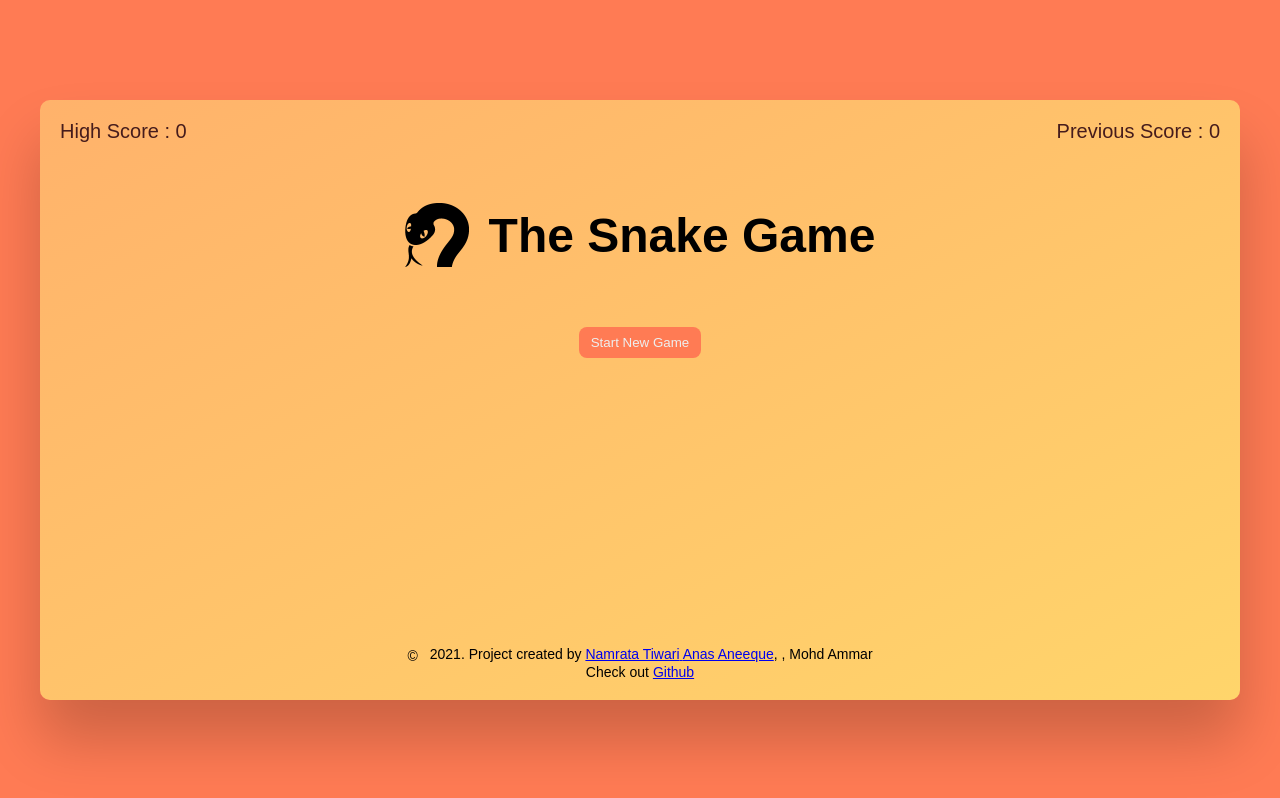
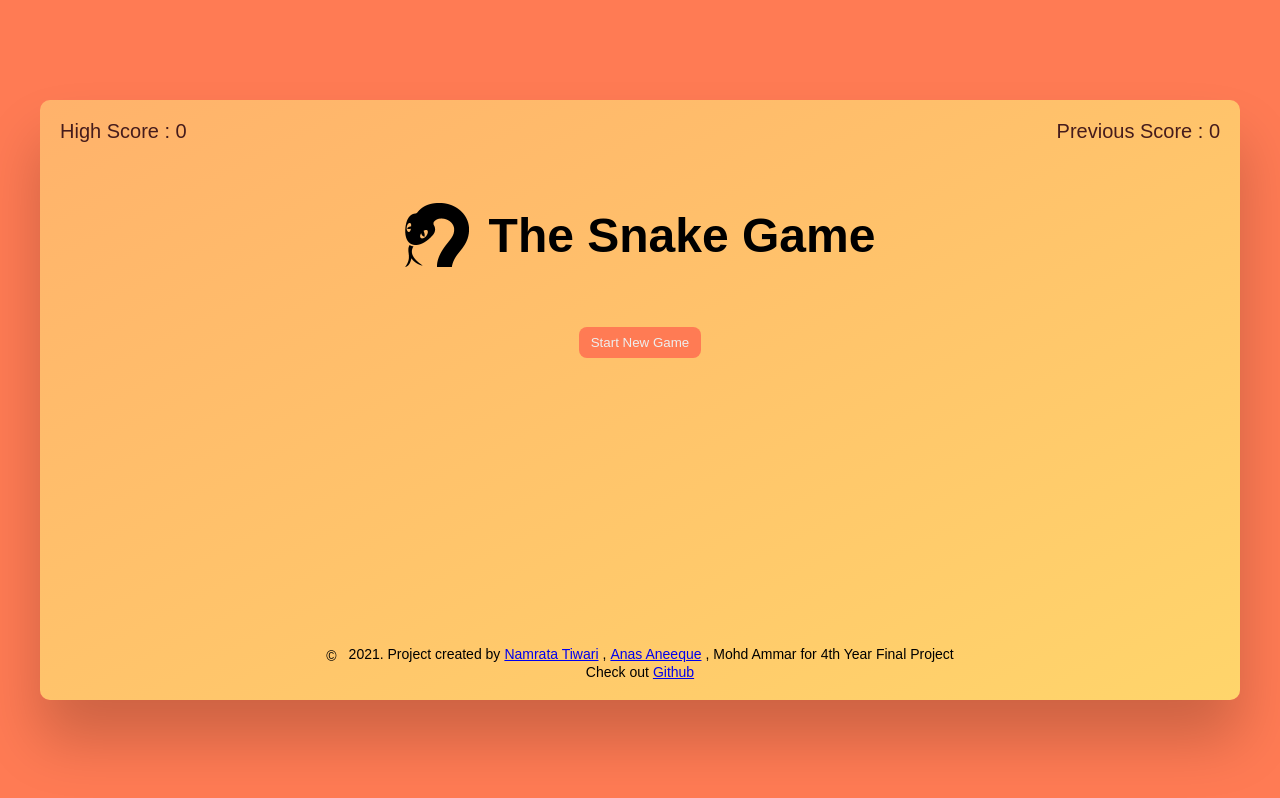
Before and after one commit to Anasnew99/snake-game, a React (Create React App) app: page / in a window 1280 px wide. Built offline with nearby package versions, Linux system fonts and the light colour scheme; a web font is replaced by a local one.

Commit message:
attribution changed

```diff
--- a/src/App.tsx
+++ b/src/App.tsx
@@ -92,6 +92,7 @@ function App() {
                   {" "}
                   Namrata Tiwari
                 </a>
+                ,
                 <a
                   target={"_blank"}
                   rel={"noreferrer"}
@@ -100,7 +101,7 @@ function App() {
                   {" "}
                   Anas Aneeque
                 </a>
-                , , Mohd Ammar{" "}
+                , Mohd Ammar for 4th Year Final Project
               </span>
             </p>
             <p>
@@ -153,6 +154,7 @@ function App() {
                   {" "}
                   Namrata Tiwari
                 </a>
+                ,
                 <a
                   target={"_blank"}
                   rel={"noreferrer"}
@@ -161,7 +163,7 @@ function App() {
                   {" "}
                   Anas Aneeque
                 </a>
-                , , Mohd Ammar{" "}
+                , Mohd Ammar for 4th Year Final Project
               </span>
             </p>
           </div>
--- a/src/styles/_main.scss
+++ b/src/styles/_main.scss
@@ -105,6 +105,10 @@
     justify-content: center;
     gap: 4px;
     align-items: center;
+    & > span {
+      display: flex;
+      gap: 4px;
+    }
     & > span:first-child {
       margin-top: 4px;
       margin-right: 8px;
```
